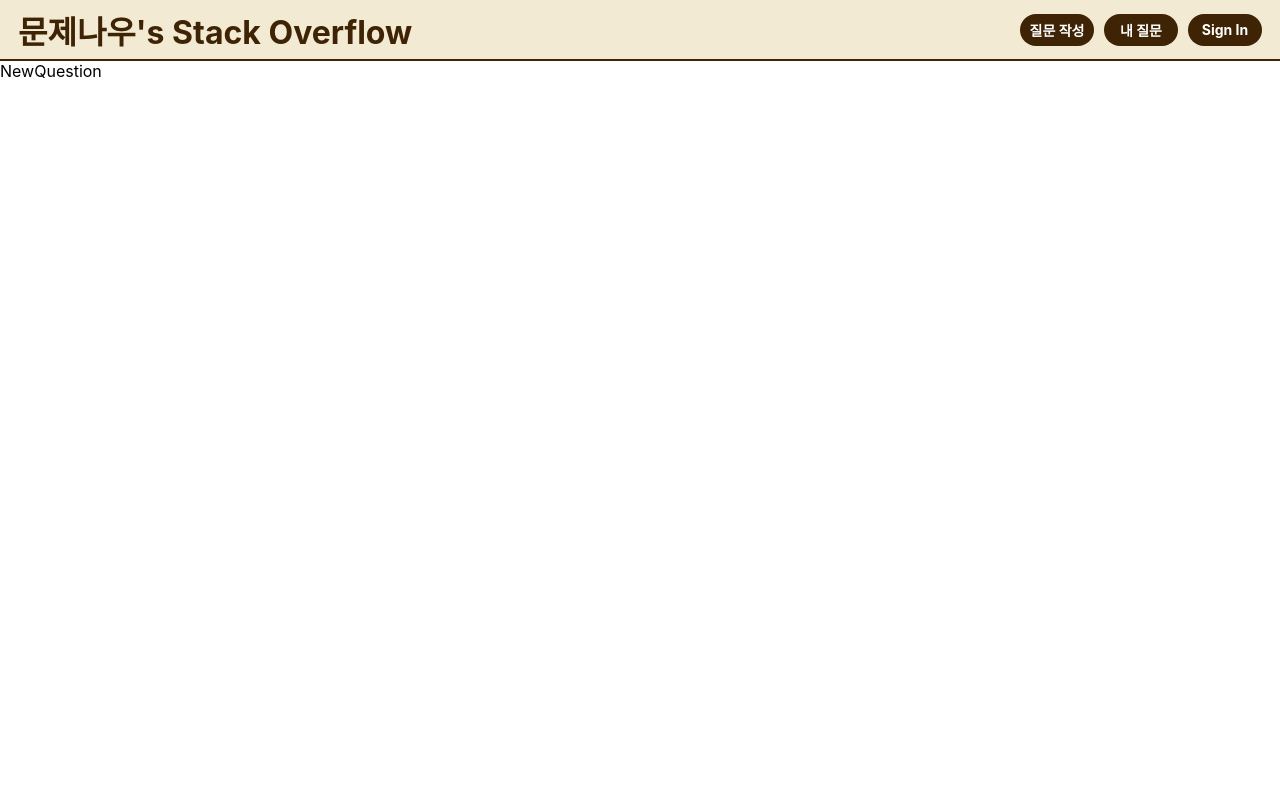
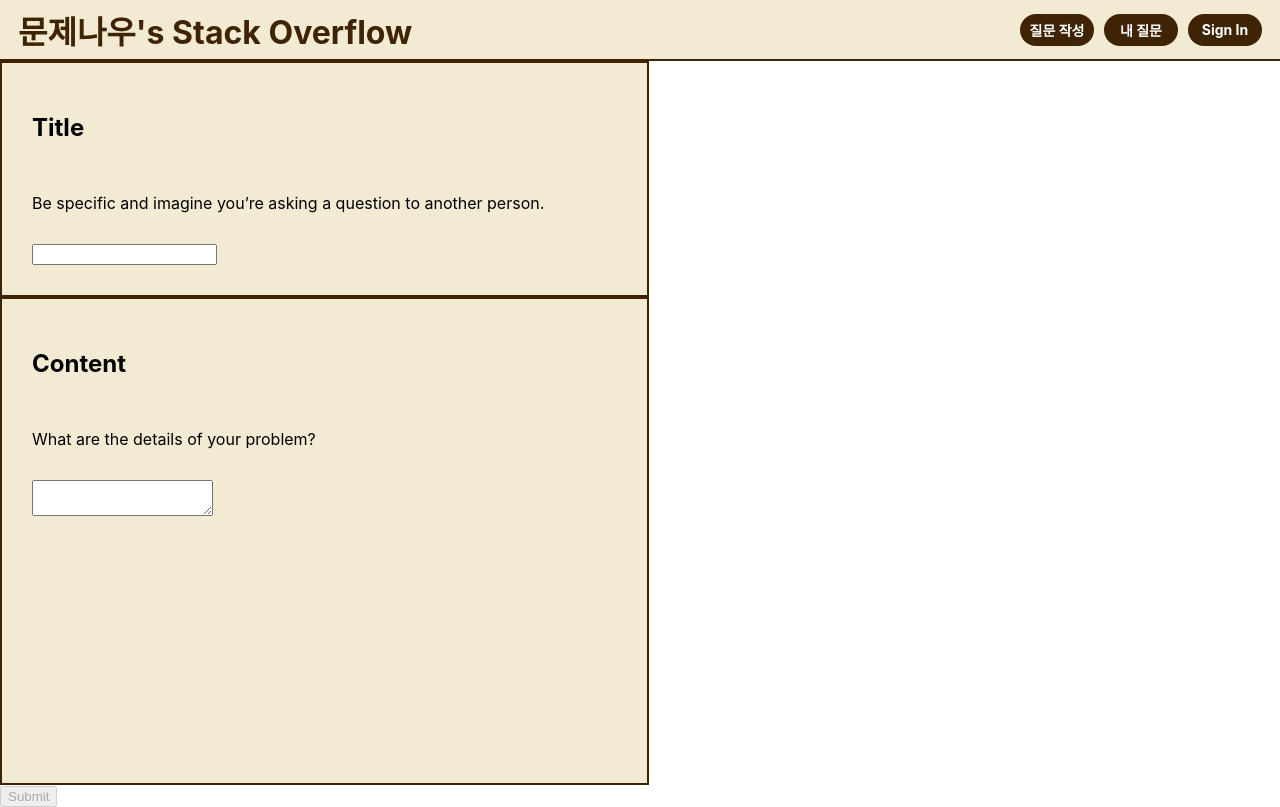
Before and after one commit to codestates-seb/seb45_pre_035, a React (Create React App) app in the folder client/: page /newquestion in a window 1280 px wide. Built offline with nearby package versions, Linux system fonts and the light colour scheme.

Commit message:
질문페이지 진행1

```diff
--- a/client/src/Pages/NewQuestion.js
+++ b/client/src/Pages/NewQuestion.js
@@ -1,5 +1,110 @@
-import React from 'react';
+import React, { useState } from 'react';
+import { useNavigate } from 'react-router-dom';
+import { styled } from 'styled-components';
 
-export default function NewQuestion() {
-  return <div>NewQuestion</div>;
-}
+const PageStyle = styled.div`
+  /* 페이지 전체 스타일링 */
+`;
+
+const QuestionFormContainer = styled.div`
+  /* 폼 컨테이너 스타일링 */
+`;
+
+const TitleBox = styled.div`
+  display: flex;
+  width: 649px;
+  padding: 30px;
+  flex-direction: column;
+  align-items: flex-start;
+  gap: 15px;
+  border: 2px solid #3f2305;
+  background: #f2ead3;
+`;
+
+const ContentBox = styled.div`
+  display: flex;
+  width: 649px;
+  height: 488px;
+  padding: 30px;
+  flex-direction: column;
+  align-items: flex-start;
+  gap: 15px;
+  flex-shrink: 0;
+  border: 2px solid #3f2305;
+  background: #f2ead3;
+`;
+
+const NewQuestion = () => {
+  const [title, setTitle] = useState('');
+  const [content, setContent] = useState('');
+  const [submitEnabled, setSubmitEnabled] = useState(false);
+  const history = useNavigate();
+
+  const handleTitleChange = (e) => {
+    setTitle(e.target.value);
+    updateSubmitButton(e.target.value, content);
+  };
+
+  const handleContentChange = (e) => {
+    setContent(e.target.value);
+    updateSubmitButton(title, e.target.value);
+  };
+
+  const updateSubmitButton = (newTitle, newContent) => {
+    setSubmitEnabled(newTitle.trim() !== '' && newContent.trim() !== '');
+  };
+
+  const handleSubmit = async (e) => {
+    e.preventDefault();
+
+    if (!submitEnabled) return;
+
+    try {
+      const response = await fetch('/api/questions', {
+        method: 'POST',
+        headers: {
+          'Content-Type': 'application/json',
+        },
+        body: JSON.stringify({ title, content }),
+      });
+
+      if (response.ok) {
+        const question = await response.json();
+        history.push(`/question/${question.questionId}`);
+      } else {
+        // Handle error
+      }
+    } catch (error) {
+      // Handle error
+    }
+  };
+
+  return (
+    <PageStyle>
+      <QuestionFormContainer>
+        <TitleBox>
+          <h2>Title</h2>
+          <p>
+            Be specific and imagine you’re asking a question to another person.
+          </p>
+          <input
+            type="text"
+            value={title}
+            onChange={handleTitleChange}
+            required
+          />
+        </TitleBox>
+        <ContentBox>
+          <h2>Content</h2>
+          <p>What are the details of your problem?</p>
+          <textarea value={content} onChange={handleContentChange} required />
+        </ContentBox>
+        <button onClick={handleSubmit} disabled={!submitEnabled}>
+          Submit
+        </button>
+      </QuestionFormContainer>
+    </PageStyle>
+  );
+};
+
+export default NewQuestion;
```
